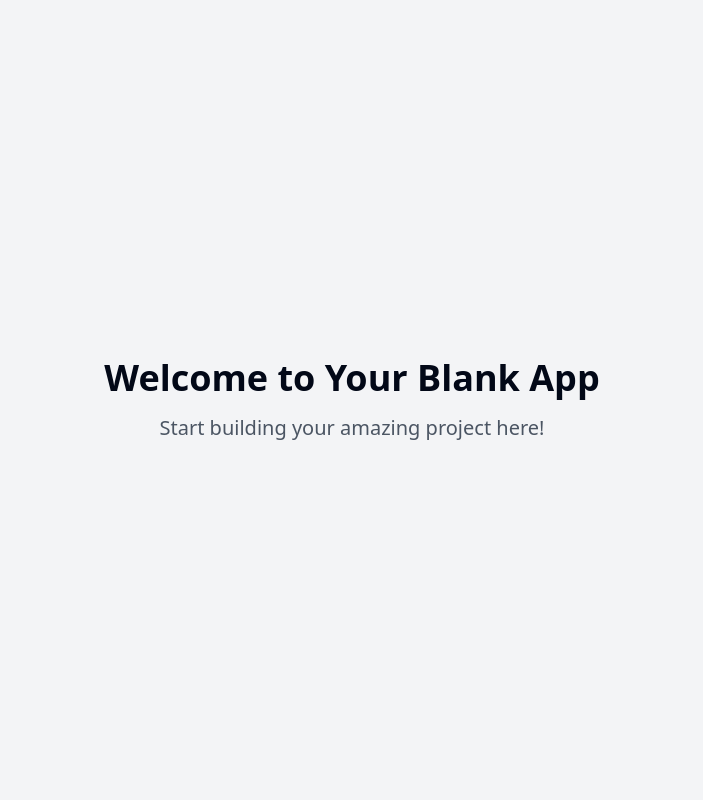
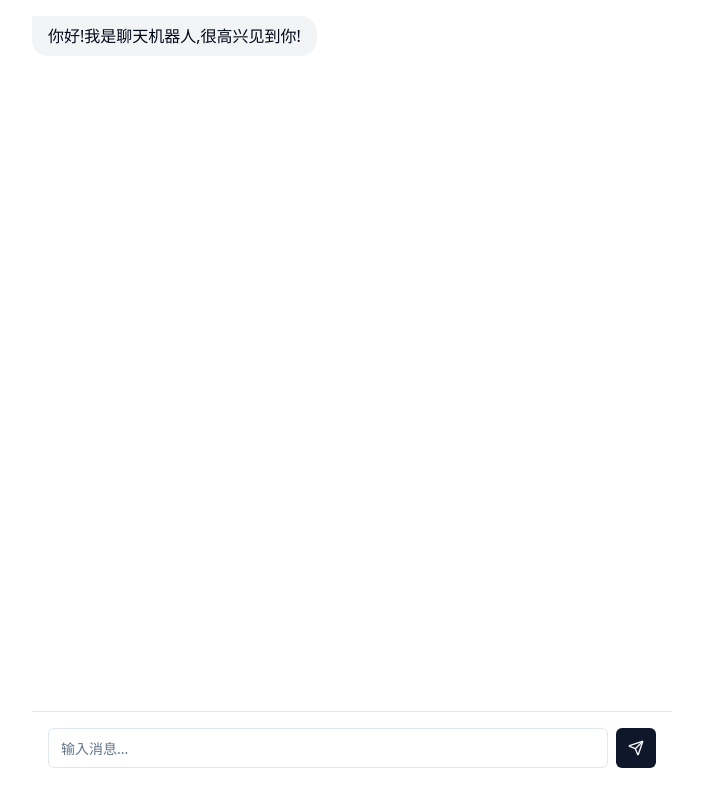
Before and after one commit to sihang999/chatty-interface-gizmo, a React (Vite) app: page / in a window 1280 px wide. Shown: the whole page, without its empty margins (288-991 px from the left). Built offline with nearby package versions, Linux system fonts and the light colour scheme.

Commit message:
Create chatbot interface layout
Implement the initial layout for a chatbot interface in the project.
[skip gpt_engineer]

```diff
--- /dev/null
+++ b/src/components/ChatInput.tsx
@@ -0,0 +1,34 @@
+import { useState } from "react";
+import { Button } from "@/components/ui/button";
+import { Input } from "@/components/ui/input";
+import { Send } from "lucide-react";
+
+interface ChatInputProps {
+  onSend: (message: string) => void;
+}
+
+export const ChatInput = ({ onSend }: ChatInputProps) => {
+  const [message, setMessage] = useState("");
+
+  const handleSubmit = (e: React.FormEvent) => {
+    e.preventDefault();
+    if (message.trim()) {
+      onSend(message);
+      setMessage("");
+    }
+  };
+
+  return (
+    <form onSubmit={handleSubmit} className="flex gap-2">
+      <Input
+        value={message}
+        onChange={(e) => setMessage(e.target.value)}
+        placeholder="输入消息..."
+        className="flex-1"
+      />
+      <Button type="submit" size="icon">
+        <Send className="h-4 w-4" />
+      </Button>
+    </form>
+  );
+};
--- /dev/null
+++ b/src/components/ChatMessage.tsx
@@ -0,0 +1,28 @@
+import { cn } from "@/lib/utils";
+
+interface ChatMessageProps {
+  message: string;
+  isBot?: boolean;
+}
+
+export const ChatMessage = ({ message, isBot = false }: ChatMessageProps) => {
+  return (
+    <div
+      className={cn(
+        "flex w-full mb-4",
+        isBot ? "justify-start" : "justify-end"
+      )}
+    >
+      <div
+        className={cn(
+          "max-w-[80%] rounded-2xl px-4 py-2 animate-slide-in",
+          isBot
+            ? "bg-gray-100 rounded-tl-none"
+            : "bg-blue-500 text-white rounded-tr-none"
+        )}
+      >
+        {message}
+      </div>
+    </div>
+  );
+};
--- a/src/index.css
+++ b/src/index.css
@@ -6,87 +6,46 @@
   :root {
     --background: 0 0% 100%;
     --foreground: 222.2 84% 4.9%;
-
     --card: 0 0% 100%;
     --card-foreground: 222.2 84% 4.9%;
-
     --popover: 0 0% 100%;
     --popover-foreground: 222.2 84% 4.9%;
-
     --primary: 222.2 47.4% 11.2%;
     --primary-foreground: 210 40% 98%;
-
     --secondary: 210 40% 96.1%;
     --secondary-foreground: 222.2 47.4% 11.2%;
-
     --muted: 210 40% 96.1%;
     --muted-foreground: 215.4 16.3% 46.9%;
-
     --accent: 210 40% 96.1%;
     --accent-foreground: 222.2 47.4% 11.2%;
-
     --destructive: 0 84.2% 60.2%;
     --destructive-foreground: 210 40% 98%;
-
     --border: 214.3 31.8% 91.4%;
     --input: 214.3 31.8% 91.4%;
     --ring: 222.2 84% 4.9%;
-
     --radius: 0.5rem;
-
-    --sidebar-background: 0 0% 98%;
-
-    --sidebar-foreground: 240 5.3% 26.1%;
-
-    --sidebar-primary: 240 5.9% 10%;
-
-    --sidebar-primary-foreground: 0 0% 98%;
-
-    --sidebar-accent: 240 4.8% 95.9%;
-
-    --sidebar-accent-foreground: 240 5.9% 10%;
-
-    --sidebar-border: 220 13% 91%;
-
-    --sidebar-ring: 217.2 91.2% 59.8%;
   }
 
   .dark {
     --background: 222.2 84% 4.9%;
     --foreground: 210 40% 98%;
-
     --card: 222.2 84% 4.9%;
     --card-foreground: 210 40% 98%;
-
     --popover: 222.2 84% 4.9%;
     --popover-foreground: 210 40% 98%;
-
     --primary: 210 40% 98%;
     --primary-foreground: 222.2 47.4% 11.2%;
-
     --secondary: 217.2 32.6% 17.5%;
     --secondary-foreground: 210 40% 98%;
-
     --muted: 217.2 32.6% 17.5%;
     --muted-foreground: 215 20.2% 65.1%;
-
     --accent: 217.2 32.6% 17.5%;
     --accent-foreground: 210 40% 98%;
-
     --destructive: 0 62.8% 30.6%;
     --destructive-foreground: 210 40% 98%;
-
     --border: 217.2 32.6% 17.5%;
     --input: 217.2 32.6% 17.5%;
     --ring: 212.7 26.8% 83.9%;
-    --sidebar-background: 240 5.9% 10%;
-    --sidebar-foreground: 240 4.8% 95.9%;
-    --sidebar-primary: 224.3 76.3% 48%;
-    --sidebar-primary-foreground: 0 0% 100%;
-    --sidebar-accent: 240 3.7% 15.9%;
-    --sidebar-accent-foreground: 240 4.8% 95.9%;
-    --sidebar-border: 240 3.7% 15.9%;
-    --sidebar-ring: 217.2 91.2% 59.8%;
   }
 }
 
@@ -94,8 +53,22 @@
   * {
     @apply border-border;
   }
-
   body {
     @apply bg-background text-foreground;
   }
 }
+
+@keyframes slideIn {
+  from {
+    opacity: 0;
+    transform: translateY(10px);
+  }
+  to {
+    opacity: 1;
+    transform: translateY(0);
+  }
+}
+
+.animate-slide-in {
+  animation: slideIn 0.3s ease-out;
+}
--- a/src/pages/Index.tsx
+++ b/src/pages/Index.tsx
@@ -1,11 +1,33 @@
-// Update this page (the content is just a fallback if you fail to update the page)
+import { useState } from "react";
+import { ChatMessage } from "@/components/ChatMessage";
+import { ChatInput } from "@/components/ChatInput";
 
 const Index = () => {
+  const [messages, setMessages] = useState<Array<{ text: string; isBot: boolean }>>([
+    { text: "你好!我是聊天机器人,很高兴见到你!", isBot: true }
+  ]);
+
+  const handleSend = (message: string) => {
+    setMessages(prev => [...prev, { text: message, isBot: false }]);
+    // 模拟机器人回复
+    setTimeout(() => {
+      setMessages(prev => [...prev, { text: "收到你的消息了!", isBot: true }]);
+    }, 1000);
+  };
+
   return (
-    <div className="min-h-screen flex items-center justify-center bg-gray-100">
-      <div className="text-center">
-        <h1 className="text-4xl font-bold mb-4">Welcome to Your Blank App</h1>
-        <p className="text-xl text-gray-600">Start building your amazing project here!</p>
+    <div className="flex flex-col h-screen max-w-2xl mx-auto p-4">
+      <div className="flex-1 overflow-y-auto space-y-4 mb-4">
+        {messages.map((msg, index) => (
+          <ChatMessage
+            key={index}
+            message={msg.text}
+            isBot={msg.isBot}
+          />
+        ))}
+      </div>
+      <div className="sticky bottom-0 bg-white p-4 border-t">
+        <ChatInput onSend={handleSend} />
       </div>
     </div>
   );
```
